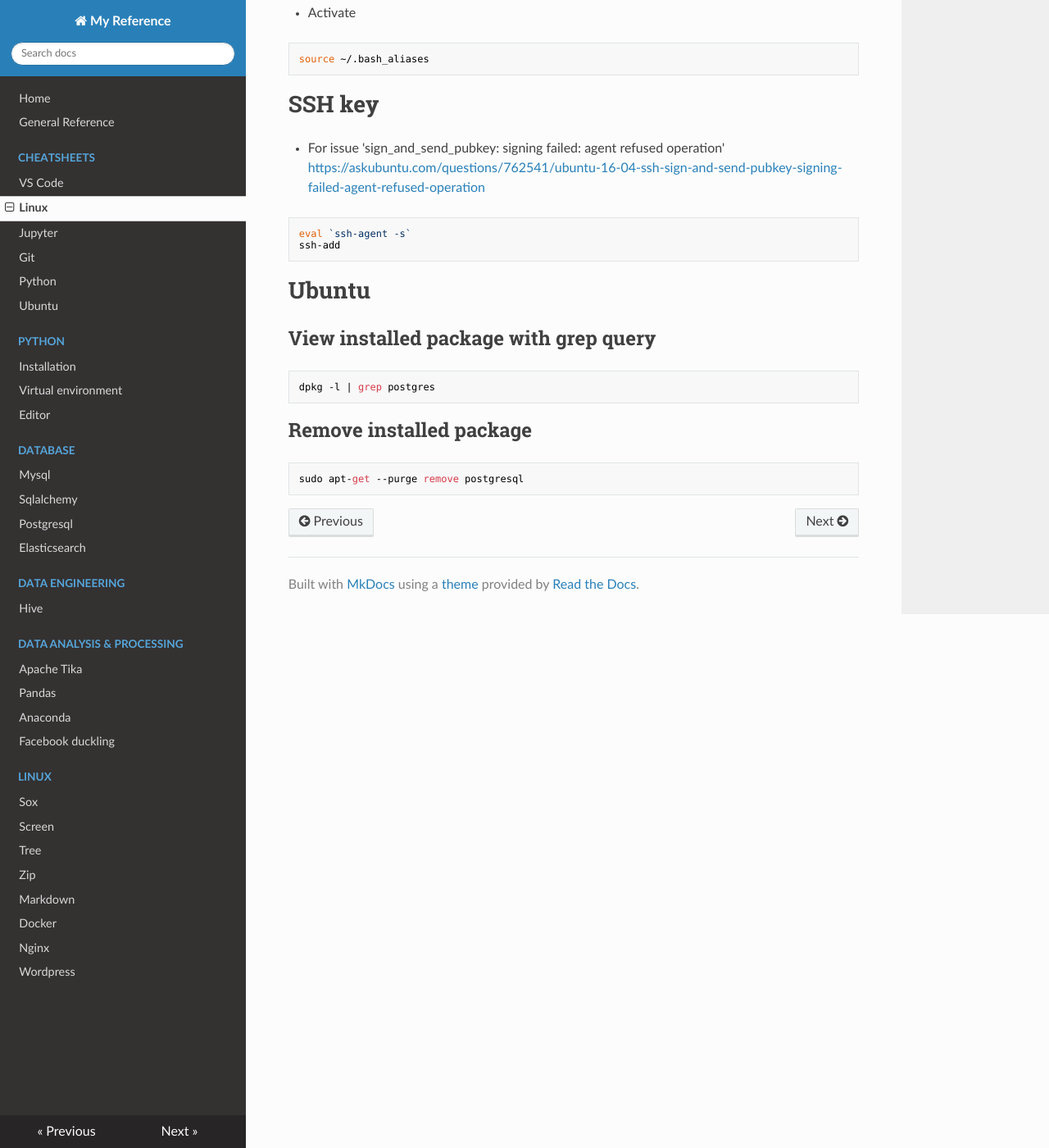
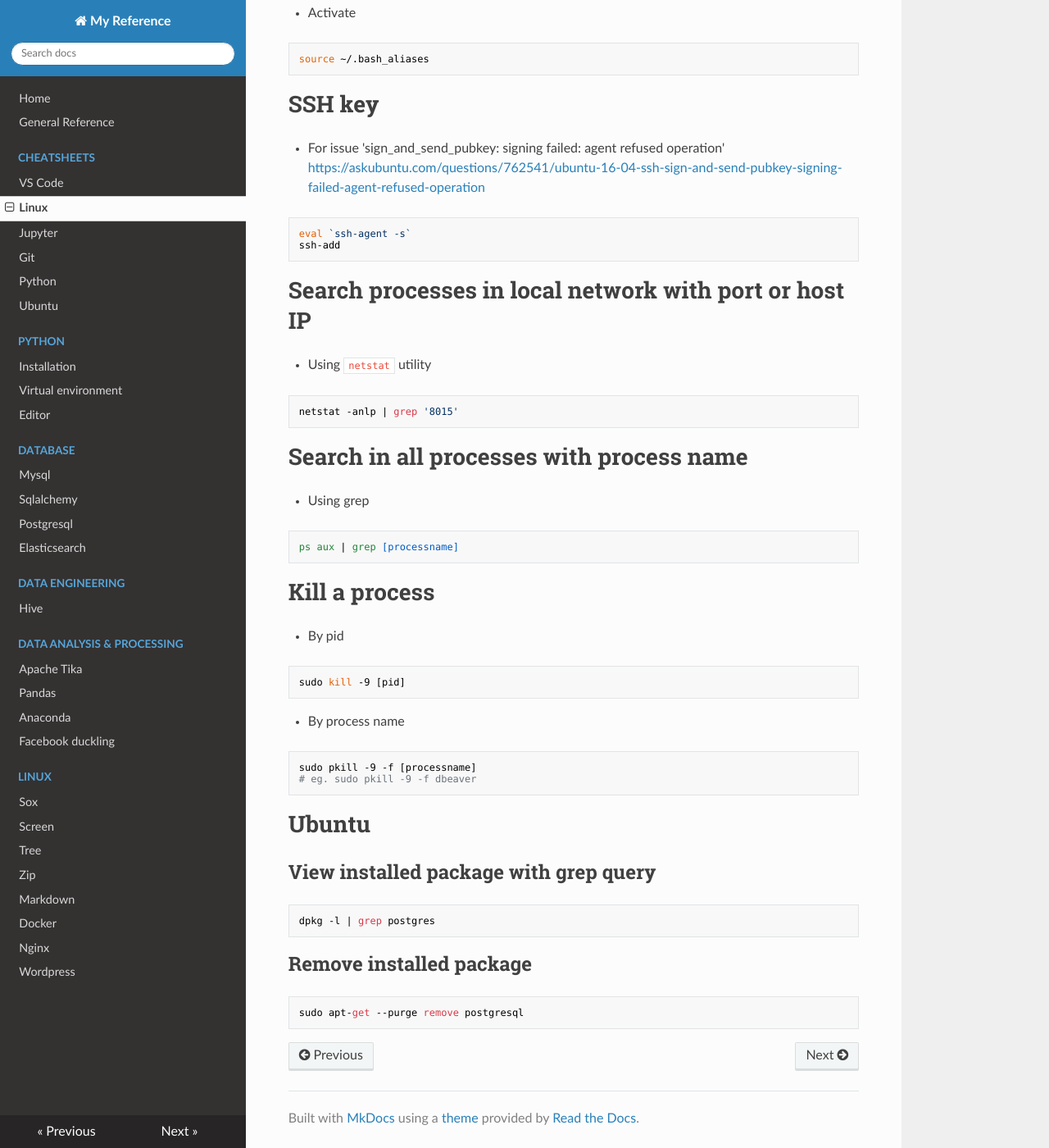
Before and after one commit to rajarshig/MyReference, an MkDocs documentation site: the page built from docs/linux_cheatsheet.md, in a window 1280 px wide and 1400 px high, scrolled down 2411 px. Shown: the whole window at 82% size. Built offline with MkDocs 1.6.1, drawn with Linux system fonts in a browser that asks for light colours; nearby versions of some CDN libraries; old or Windows-style settings are respelled for this version of MkDocs.

Commit message:
add linux netstat & kill commands

````diff
--- a/docs/linux_cheatsheet.md
+++ b/docs/linux_cheatsheet.md
@@ -95,6 +95,29 @@ source ~/.bash_aliases
 eval `ssh-agent -s`
 ssh-add
 ```
+
+# Search processes in local network with port or host IP
+- Using `netstat` utility
+```
+netstat -anlp | grep '8015'
+```
+
+# Search in all processes with process name
+- Using grep
+```
+ps aux | grep [processname]
+```
+
+# Kill a process
+- By pid
+```
+sudo kill -9 [pid]
+```
+- By process name
+```
+sudo pkill -9 -f [processname]
+# eg. sudo pkill -9 -f dbeaver
+```
 # Ubuntu
 ## View installed package with grep query
 ```
````
